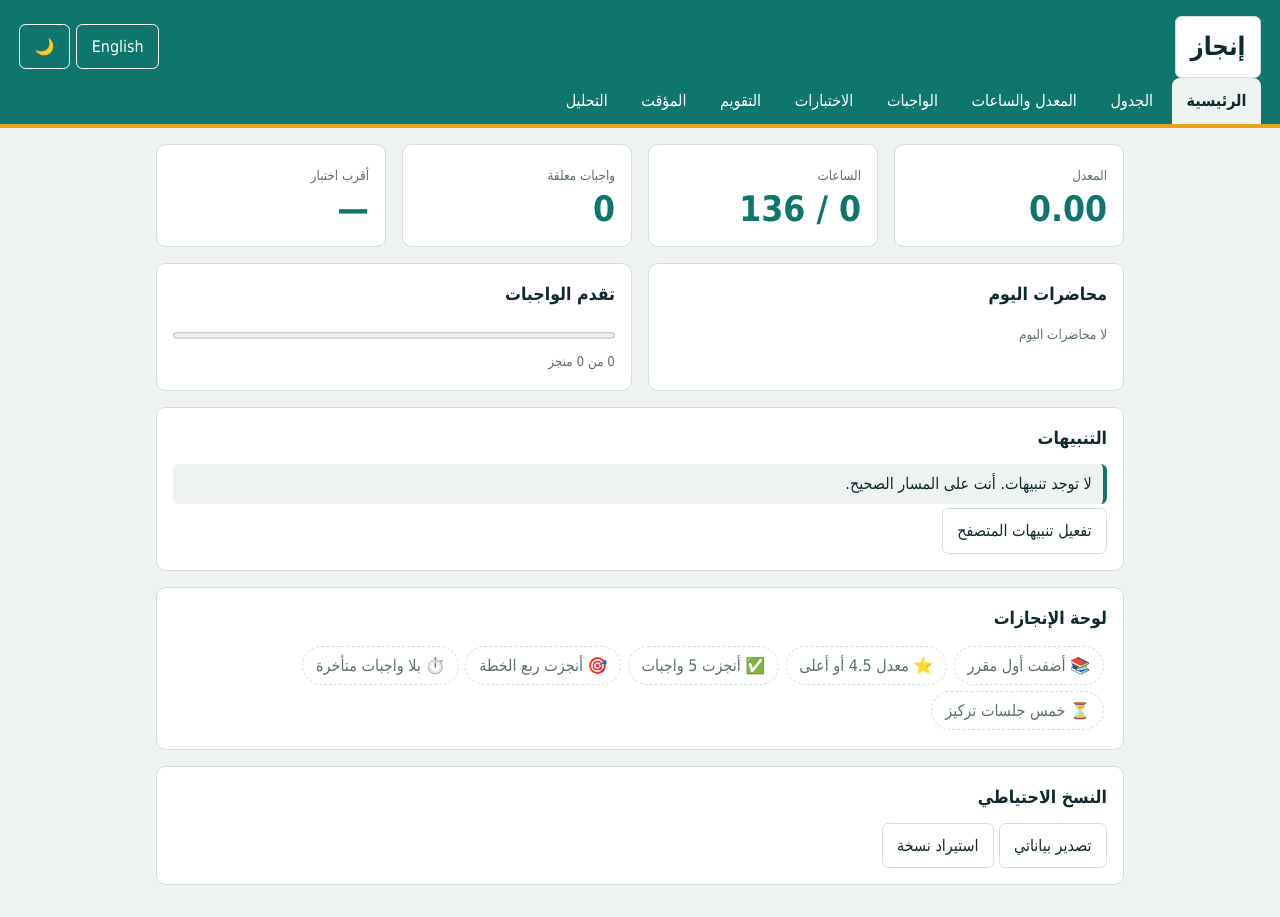
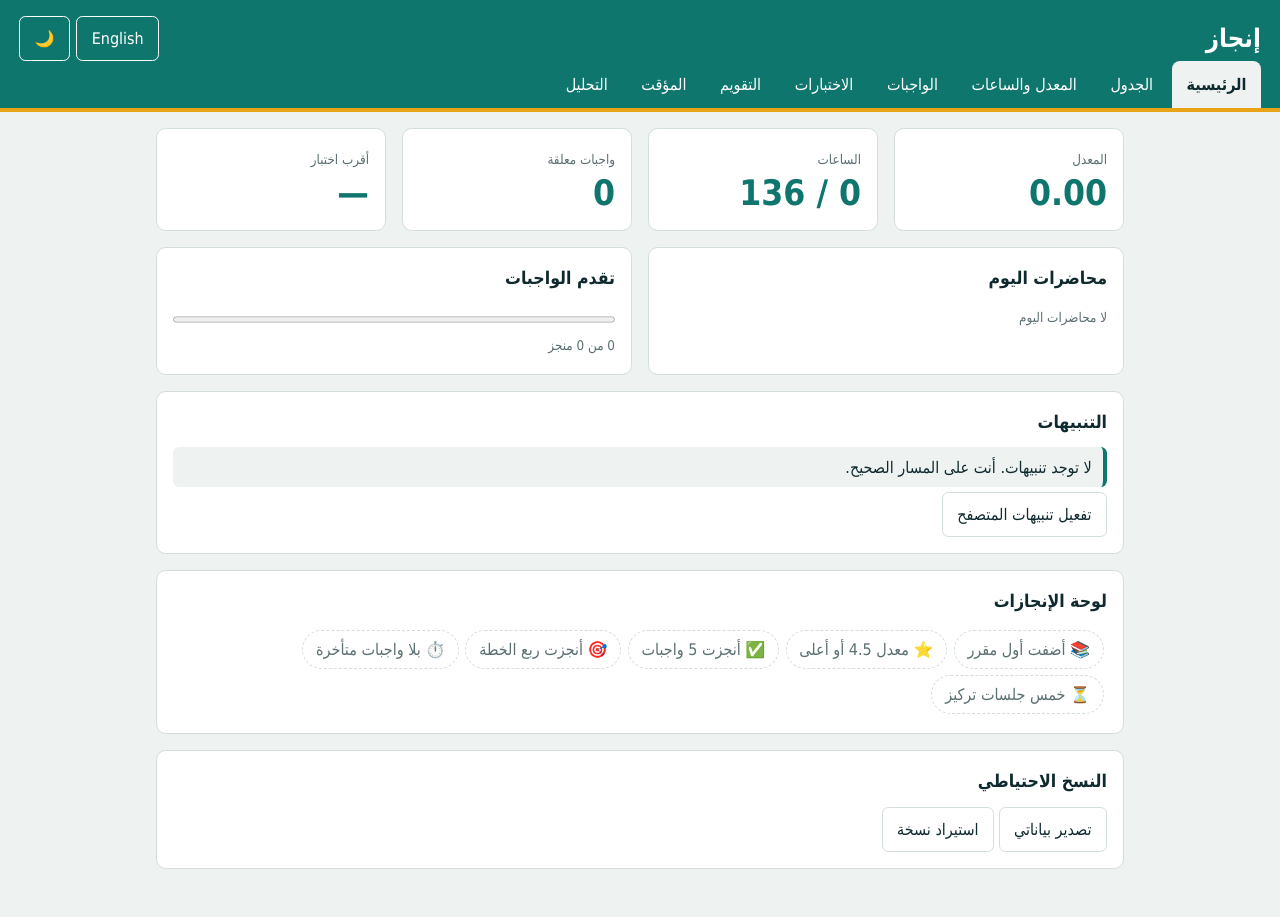
Before and after one commit to Ekramyahya/UniWeb, a plain HTML site: page index.html in a window 1280 px wide. Drawn offline with Linux system fonts and the light colour scheme.

Commit message:
Remove button styles for top h1 elements

```diff
--- a/styles.css
+++ b/styles.css
@@ -46,3 +46,4 @@ progress{width:100%;height:.8rem;accent-color:var(--p)}
 [data-theme=dark] .seg button[aria-pressed=true]{color:#042f2e}
 #tTime{font-size:4.5rem;font-variant-numeric:tabular-nums}
 #notifMsg{margin-inline-start:.5rem}
+.top h1 button{background:none;border:0;color:inherit;font:inherit;padding:0;cursor:pointer}
```
